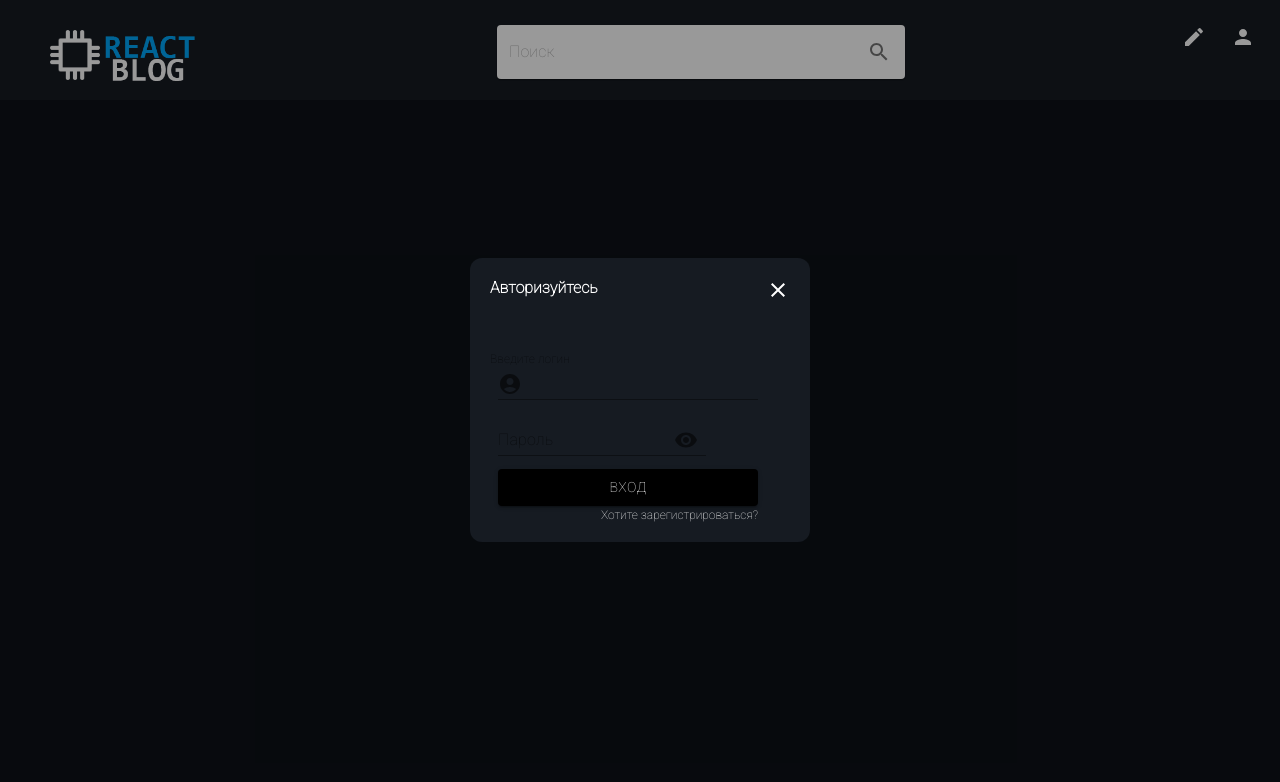
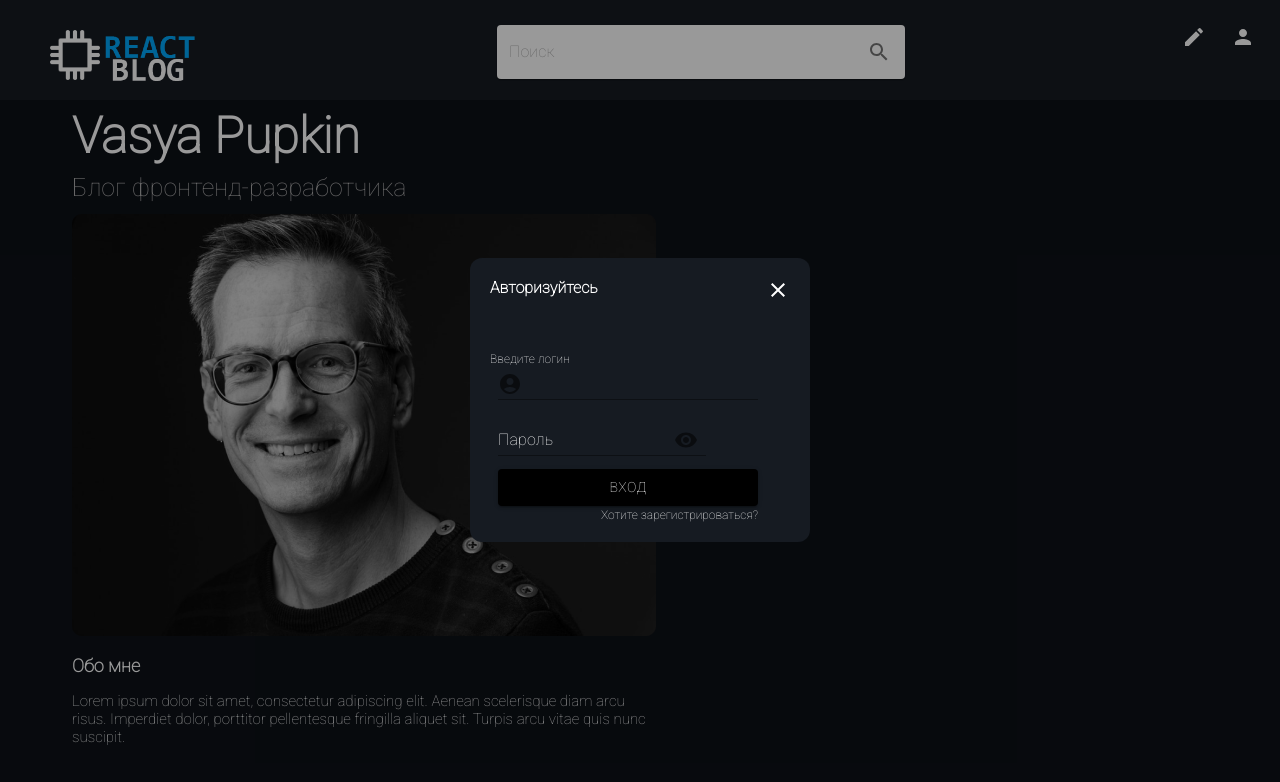
Before and after one commit to Shiroyam/react-blog-client, a React (Create React App) app: page / in a window 1280 px wide. Shown: the top 782 px of the page. Built offline with nearby package versions, Linux system fonts and the light colour scheme.

Commit message:
добавил стартовый контент страницы

```diff
--- a/src/App.js
+++ b/src/App.js
@@ -1,13 +1,14 @@
 import Navbar from "./components/navbar/Navbar.jsx";
-import Modal from "./components/modal/modal.jsx";
+import Modal from "./components/modal/Modal.jsx";
+import Start from "./components/startPage/Start.jsx"
 
 function App() {
   return (
     <>
     <Navbar></Navbar>
+    <Start></Start>
     <Modal></Modal>
     </>
-
   );
 }
 
--- a/src/components/modal/modal.jsx
+++ b/src/components/modal/modal.jsx
@@ -10,6 +10,7 @@ import VisibilityOff from "@mui/icons-material/VisibilityOff";
 import Button from "@mui/material/Button";
 import AccountCircle from "@mui/icons-material/AccountCircle";
 import CloseIcon from "@mui/icons-material/Close";
+
 const Modal = () => {
   const [close, setClose] = React.useState(true);
   const [values, setValues] = React.useState({
@@ -48,7 +49,7 @@ const Modal = () => {
             </div>
             <div className="select">
               <FormControl variant="standard" className="login">
-                <InputLabel htmlFor="input-with-icon-adornment">
+                <InputLabel className="modal__textLogin" htmlFor="input-with-icon-adornment">
                   Введите логин
                 </InputLabel>
                 <Input
@@ -61,7 +62,7 @@ const Modal = () => {
                 />
               </FormControl>
               <FormControl sx={{ m: 1, width: "26ch" }} variant="standard">
-                <InputLabel htmlFor="standard-adornment-password">
+                <InputLabel  className="modal__textPassword" htmlFor="standard-adornment-password">
                   Пароль
                 </InputLabel>
                 <Input
--- a/src/components/modal/modal.scss
+++ b/src/components/modal/modal.scss
@@ -40,6 +40,12 @@
       .login {
         width: 260px;
         padding-left: 8px;
+        .modal__textLogin {
+          color: white;
+        }
+      }
+      .modal__textPassword {
+        color: white;
       }
       .btn {
         background-color: #000;
--- a/src/components/navbar/navbar.scss
+++ b/src/components/navbar/navbar.scss
@@ -1,4 +1,6 @@
 .navbar {
+  top: 0;
+  position: fixed;
   height: 100px;
   width: 100%;
   background-color: #161b22;
--- /dev/null
+++ b/src/components/startPage/Start.jsx
@@ -0,0 +1,29 @@
+import React from "react";
+import mainPng from "./../../assets/png/unsplash_Z-bgD8pMv30.png";
+import "./start.scss";
+
+const Start = () => {
+  return (
+    <>
+      <div className="mainPage">
+        <div className="headerBlock">
+          <div className="headerBlock__header">Vasya Pupkin</div>
+          <div className="headerBlock__discription">
+            Блог фронтенд-разработчика
+          </div>
+        </div>
+        <img src={mainPng} alt="" />
+        <div className="text">
+          <div className="text__header">Обо мне</div>
+          <div className="text__content">
+            Lorem ipsum dolor sit amet, consectetur adipiscing elit. Aenean
+            scelerisque diam arcu risus. Imperdiet dolor, porttitor pellentesque
+            fringilla aliquet sit. Turpis arcu vitae quis nunc suscipit.
+          </div>
+        </div>
+      </div>
+    </>
+  );
+};
+
+export default Start;
--- /dev/null
+++ b/src/components/startPage/start.scss
@@ -0,0 +1,39 @@
+@import url("https://fonts.googleapis.com/css2?family=Roboto:wght@100&display=swap");
+.mainPage {
+  color: white;
+  font-family: Roboto;
+  margin-top: 110px;
+  margin-left: 72px;
+  .headerBlock {
+    &__header {
+      font-size: 50px;
+      line-height: 52px;
+      font-style: normal;
+      font-weight: 800;
+    }
+
+    &__discription {
+      font-style: normal;
+      font-weight: 500;
+      font-size: 25px;
+      line-height: 52px;
+      color: #aaaaaa;
+    }
+  }
+
+  .text {
+    width: 584px;
+    &__header {
+      font-style: normal;
+      font-weight: bold;
+      font-size: 18px;
+      line-height: 52px;
+    }
+
+    &__content {
+      font-style: normal;
+      font-weight: normal;
+      font-size: 15px;
+    }
+  }
+}
```
Also changed, not shown: src/assets/png/unsplash_Z-bgD8pMv30.png (added).
